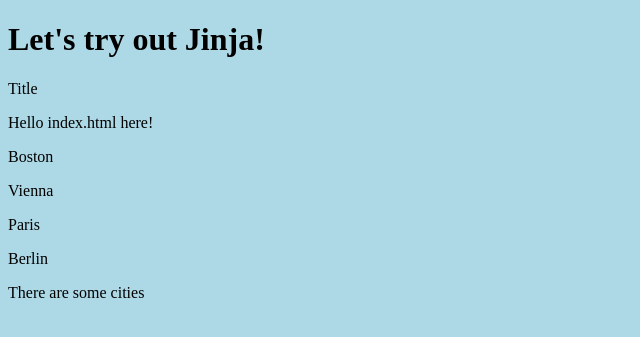
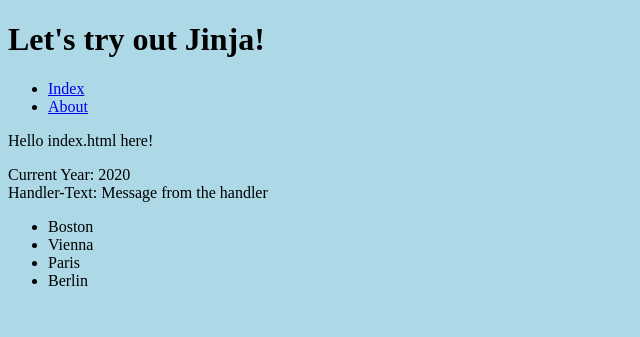
Before and after one commit to christopherhanke/first_flask_rep, a Flask app: page / in a window 1280 px wide. Shown: the top 337 px of the page, without its empty margins (0-640 px from the left). Run offline with Flask 2, Linux system fonts and the light colour scheme.

Commit message:
added in index

```diff
--- a/templates/index.html
+++ b/templates/index.html
@@ -1,17 +1,28 @@
 {% extends "base.html" %}
 
-{% block title %}Title{% endblock title %}
+{% block title %}
+    <ul>
+        <li><a href="/">Index</a></li>
+        <li><a href="about">About</a></li>
+    </ul>
+{% endblock title %}
 
 
 {% block content %}
     <p>Hello index.html here!</p>
-
-    {% for city in cities %}
-    <p>{{ city }}</p>
-    {% endfor %}
+    <p>
+        Current Year: {{current_year}} <br>
+        Handler-Text: {{some_text}}
+    </p>
 
     {% if cities %}
-    <p>There are some cities</p>
+        <ul>
+        {% for city in cities %}
+            <li>{{ city }}</li>
+        {% endfor %}
+        </ul>
+    {% else %}
+    <p>There are no cities</p>
     {% endif %}
 
 {% endblock content %}
```
